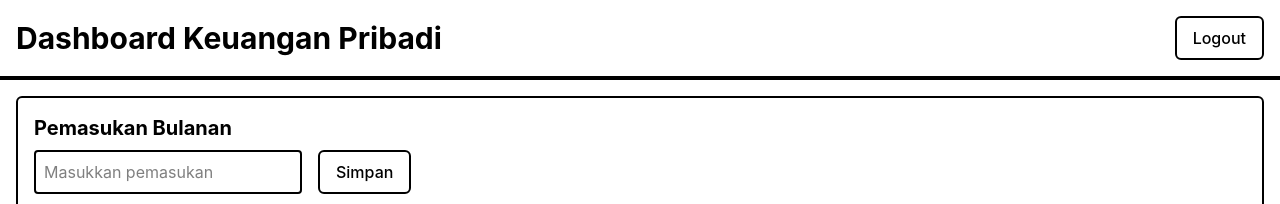
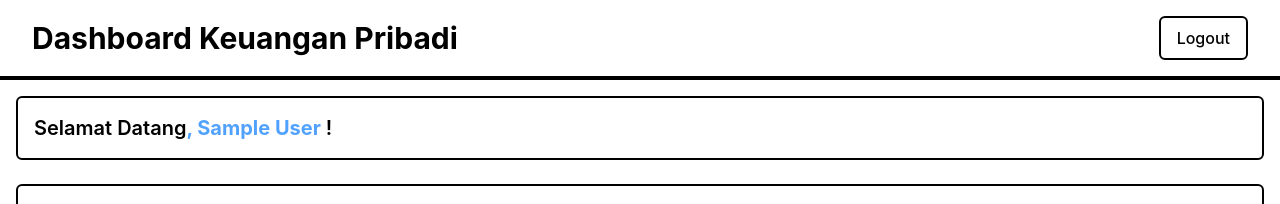
Before and after one commit to abdulrahemfaqih/fe-catat-pengeluaran-anda, a React (Vite) app: page / in a window 1280 px wide. Shown: the top 204 px of the page. Built offline with nearby package versions, Linux system fonts and the light colour scheme; no server answers; sample sign-in values are in the browser's storage.

Commit message:
fest: welcome

```diff
--- a/src/context/AuthContext.jsx
+++ b/src/context/AuthContext.jsx
@@ -25,11 +25,12 @@ const decodeJWT = (token) => {
 export const AuthProvider = ({ children }) => {
    const [user, setUser] = useState(null);
    const [authError, setAuthError] = useState("");
-   const [loading, setLoading] = useState(false); // <-- tambahkan loading state
+   const [loading, setLoading] = useState(false);
 
    // Inisialisasi user dari token yang tersimpan di localStorage
    useEffect(() => {
       const token = localStorage.getItem("token");
+      const storedUser = localStorage.getItem("user");
       if (token) {
          try {
             const decoded = decodeJWT(token);
@@ -37,7 +38,7 @@ export const AuthProvider = ({ children }) => {
                localStorage.removeItem("token");
             } else {
                api.defaults.headers.common["Authorization"] = `Bearer ${token}`;
-               setUser({ id: decoded.userId });
+               setUser(JSON.parse(storedUser));
             }
          } catch (err) {
             console.error("Token invalid", err);
@@ -48,7 +49,7 @@ export const AuthProvider = ({ children }) => {
 
    const register = async (formData) => {
       try {
-         setLoading(true); // mulai loading
+         setLoading(true);
          setAuthError("");
          await api.post("/auth/register", formData);
          await login({ email: formData.email, password: formData.password });
@@ -56,16 +57,17 @@ export const AuthProvider = ({ children }) => {
          console.error("Register error:", error.response?.data);
          setAuthError(error.response?.data?.message || "Register error");
       } finally {
-         setLoading(false); // selesai loading
+         setLoading(false);
       }
    };
 
    const login = async (credentials) => {
       try {
-         setLoading(true); // mulai loading
+         setLoading(true);
          setAuthError("");
          const res = await api.post("/auth/login", credentials);
          setUser(res.data.user);
+         localStorage.setItem("user", JSON.stringify(res.data.user));
          localStorage.setItem("token", res.data.token);
          api.defaults.headers.common[
             "Authorization"
@@ -81,6 +83,7 @@ export const AuthProvider = ({ children }) => {
    const logout = () => {
       setUser(null);
       localStorage.removeItem("token");
+      localStorage.removeItem("user");
       delete api.defaults.headers.common["Authorization"];
    };
 
--- a/src/pages/Dashboard.jsx
+++ b/src/pages/Dashboard.jsx
@@ -103,7 +103,7 @@ const Dashboard = () => {
       <div className="min-h-screen bg-white text-black">
          {/* Header */}
          <header className="border-b-4 border-black p-4 mb-4">
-            <div className="container mx-auto flex justify-between items-center">
+            <div className="container mx-auto flex justify-between items-center px-4">
                <h1 className="text-2xl md:text-3xl font-bold">
                   Dashboard Keuangan Pribadi
                </h1>
@@ -118,7 +118,16 @@ const Dashboard = () => {
 
          {/* Main Content */}
          <main className="container mx-auto px-4">
+            {/* section welcome */}
+            <section className="mb-6 border-2 border-black p-4 rounded-md">
+               <h2 className="text-xl font-semibold">
+                  {" "}
+                  Selamat Datang
+                  <span className="font-bold text-blue-400">{user && user.name ? `, ${user.name}` : ""}</span> !
+               </h2>
+            </section>
             {/* Pemasukan Bulanan */}
+
             <section className="mb-6 border-2 border-black p-4 rounded-md">
                <h2 className="text-xl font-bold mb-2">Pemasukan Bulanan</h2>
                <div className="flex flex-col sm:flex-row items-start sm:items-center gap-2 sm:gap-4">
```
